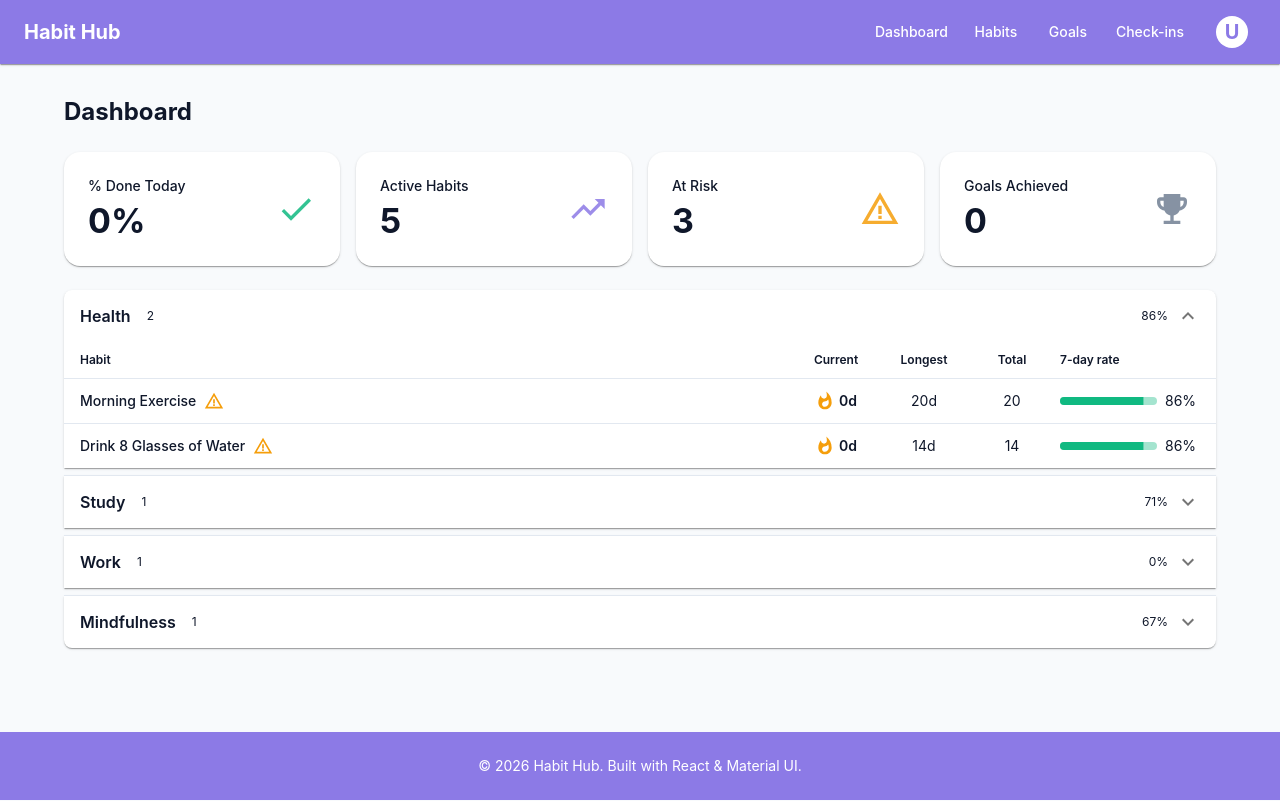
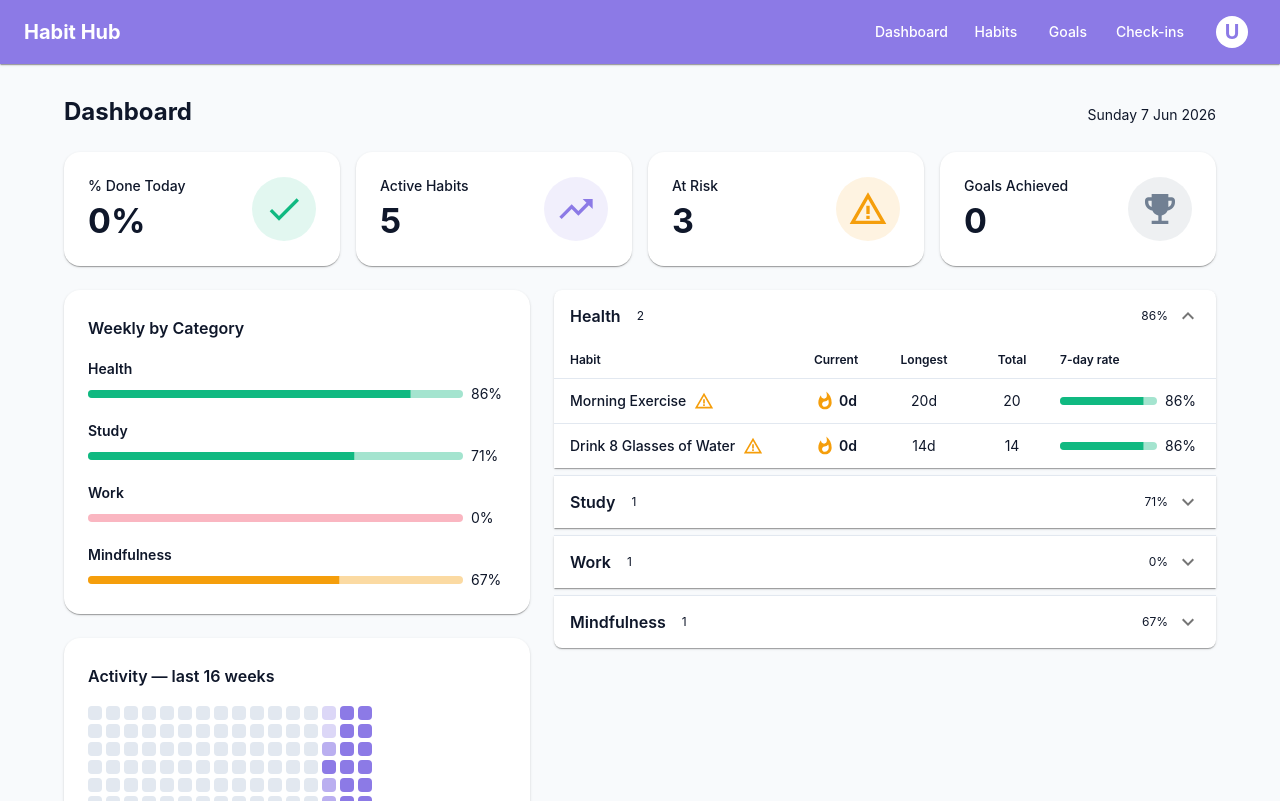
Before and after one commit to NghiaDPTWorkk/habit-hub, a React (Vite) app in the folder fe/: page / in a window 1280 px wide. Shown: the top 801 px of the page. Built offline with nearby package versions, Linux system fonts and the light colour scheme.

Commit message:
feat(dash): HH-017 - kpi card category section

```diff
--- a/fe/package.json
+++ b/fe/package.json
@@ -24,7 +24,7 @@
     "zustand": "^5.0.14"
   },
   "devDependencies": {
-    "@eslint/js": "^10.0.1",
+    "@eslint/js": "^9.0.0",
     "vitest": "^3.0.0",
     "@types/node": "^24.13.1",
     "@types/react": "^19.2.14",
--- a/fe/src/features/dashboard/components/DashboardPage.tsx
+++ b/fe/src/features/dashboard/components/DashboardPage.tsx
@@ -2,8 +2,10 @@ import React from 'react'
 import Grid from '@mui/material/Grid'
 import { Box, Typography } from '@/components/ui'
 import { Card } from '@/components/ui'
+import { CalendarHeatmap } from '@/components/ui'
+import { MiniChart } from '@/components/ui'
 import { Icons } from '@/components/ui/icons'
-import { useDashboard } from '../hooks'
+import { useDashboard, useDailyIntensity, useWeeklyRates } from '../hooks'
 import { KpiCard } from './KpiCard'
 import { CategorySection } from './CategorySection'
 
@@ -12,22 +14,47 @@ const KPI_DONE_TITLE = '% Done Today'
 const KPI_ACTIVE_TITLE = 'Active Habits'
 const KPI_RISK_TITLE = 'At Risk'
 const KPI_GOALS_TITLE = 'Goals Achieved'
+const SECTION_WEEKLY = 'Weekly by Category'
+const SECTION_ACTIVITY = 'Activity — last 16 weeks'
 const EMPTY_TITLE = 'No habits yet'
 const EMPTY_DESC = 'Go to Habits and create your first habit to see stats here.'
 const ICON_SIZE = { fontSize: 40 }
+const HEATMAP_WEEKS = 16
+
+const CARD_DONE = { iconColor: 'success.main', iconBg: 'rgba(16,185,129,0.12)' }
+const CARD_ACTIVE = { iconColor: 'primary.main', iconBg: 'rgba(140,122,230,0.12)' }
+const CARD_RISK = { iconColor: 'warning.main', iconBg: 'rgba(245,158,11,0.12)' }
+const CARD_GOALS = { iconColor: 'secondary.main', iconBg: 'rgba(113,128,147,0.12)' }
 
 function formatPercent(value: number): string {
   return `${Math.round(value * 100)}%`
 }
 
+function getDateLabel(): string {
+  return new Date().toLocaleDateString('en-GB', {
+    weekday: 'long',
+    day: 'numeric',
+    month: 'short',
+    year: 'numeric',
+  })
+}
+
 export const DashboardPage: React.FC = () => {
   const { summary, habitsByCategory } = useDashboard()
+  const heatmapData = useDailyIntensity(HEATMAP_WEEKS * 7)
+  const weeklyRates = useWeeklyRates()
+  const dateLabel = getDateLabel()
 
   return (
     <Box sx={{ display: 'flex', flexDirection: 'column', gap: 3 }}>
+      <Box sx={{ display: 'flex', justifyContent: 'space-between', alignItems: 'baseline' }}>
         <Typography variant="h5" sx={{ fontWeight: 700 }}>
           {PAGE_TITLE}
         </Typography>
+        <Typography variant="body2" color="text.secondary">
+          {dateLabel}
+        </Typography>
+      </Box>
 
       <Grid container spacing={2}>
         <Grid size={{ xs: 12, sm: 6, md: 3 }}>
@@ -35,7 +62,7 @@ export const DashboardPage: React.FC = () => {
             title={KPI_DONE_TITLE}
             value={formatPercent(summary.percentCompletedToday)}
             icon={<Icons.Check sx={ICON_SIZE} />}
-            iconColor="success.main"
+            {...CARD_DONE}
           />
         </Grid>
         <Grid size={{ xs: 12, sm: 6, md: 3 }}>
@@ -43,7 +70,7 @@ export const DashboardPage: React.FC = () => {
             title={KPI_ACTIVE_TITLE}
             value={summary.activeHabits}
             icon={<Icons.TrendingUp sx={ICON_SIZE} />}
-            iconColor="primary.main"
+            {...CARD_ACTIVE}
           />
         </Grid>
         <Grid size={{ xs: 12, sm: 6, md: 3 }}>
@@ -51,7 +78,7 @@ export const DashboardPage: React.FC = () => {
             title={KPI_RISK_TITLE}
             value={summary.atRiskHabits}
             icon={<Icons.WarningAmber sx={ICON_SIZE} />}
-            iconColor="warning.main"
+            {...CARD_RISK}
           />
         </Grid>
         <Grid size={{ xs: 12, sm: 6, md: 3 }}>
@@ -59,11 +86,32 @@ export const DashboardPage: React.FC = () => {
             title={KPI_GOALS_TITLE}
             value={summary.achievedGoals}
             icon={<Icons.EmojiEvents sx={ICON_SIZE} />}
-            iconColor="secondary.main"
+            {...CARD_GOALS}
           />
         </Grid>
       </Grid>
 
+      <Grid container spacing={3}>
+        <Grid size={{ xs: 12, md: 5 }}>
+          <Box sx={{ display: 'flex', flexDirection: 'column', gap: 3 }}>
+            {weeklyRates.length > 0 && (
+              <Card sx={{ p: 3 }}>
+                <Typography variant="subtitle1" sx={{ fontWeight: 600, mb: 2 }}>
+                  {SECTION_WEEKLY}
+                </Typography>
+                <MiniChart data={weeklyRates} />
+              </Card>
+            )}
+            <Card sx={{ p: 3 }}>
+              <Typography variant="subtitle1" sx={{ fontWeight: 600, mb: 2 }}>
+                {SECTION_ACTIVITY}
+              </Typography>
+              <CalendarHeatmap data={heatmapData} weeks={HEATMAP_WEEKS} />
+            </Card>
+          </Box>
+        </Grid>
+
+        <Grid size={{ xs: 12, md: 7 }}>
           {habitsByCategory.length === 0 ? (
             <Card sx={{ textAlign: 'center', py: 6 }}>
               <Typography variant="h6" color="text.secondary" sx={{ mb: 1 }}>
@@ -85,6 +133,8 @@ export const DashboardPage: React.FC = () => {
               ))}
             </Box>
           )}
+        </Grid>
+      </Grid>
     </Box>
   )
 }
--- a/fe/src/features/dashboard/components/KpiCard.tsx
+++ b/fe/src/features/dashboard/components/KpiCard.tsx
@@ -7,9 +7,10 @@ export interface KpiCardProps {
   value: string | number
   icon?: React.ReactNode
   iconColor?: string
+  iconBg?: string
 }
 
-export const KpiCard: React.FC<KpiCardProps> = ({ title, value, icon, iconColor }) => {
+export const KpiCard: React.FC<KpiCardProps> = ({ title, value, icon, iconColor, iconBg }) => {
   return (
     <Card sx={{ display: 'flex', justifyContent: 'space-between', alignItems: 'center' }}>
       <Box>
@@ -21,7 +22,17 @@ export const KpiCard: React.FC<KpiCardProps> = ({ title, value, icon, iconColor
         </Typography>
       </Box>
       {icon && (
-        <Box sx={{ color: iconColor ?? 'primary.main', opacity: 0.85, display: 'flex' }}>
+        <Box
+          sx={{
+            color: iconColor ?? 'primary.main',
+            bgcolor: iconBg,
+            borderRadius: '50%',
+            p: 1.5,
+            display: 'flex',
+            alignItems: 'center',
+            justifyContent: 'center',
+          }}
+        >
           {icon}
         </Box>
       )}
--- a/fe/src/features/dashboard/hooks/index.ts
+++ b/fe/src/features/dashboard/hooks/index.ts
@@ -1,11 +1,27 @@
 import { useMemo } from 'react'
 import { useBoundStore } from '@/store'
 import type { DashboardDto } from '@/types'
-import { getDashboard } from '../services'
+import type { HeatmapDay } from '@/components/ui/CalendarHeatmap'
+import type { MiniChartItem } from '@/components/ui/MiniChart'
+import { getDashboard, getDailyIntensity, getWeeklyCategoryRates } from '../services'
 
 export function useDashboard(): DashboardDto {
   const habits = useBoundStore((s) => s.habits)
   const checkins = useBoundStore((s) => s.checkins)
   const goals = useBoundStore((s) => s.goals)
-  return useMemo(() => getDashboard(habits, checkins, goals), [habits, checkins, goals])
+  return useMemo(
+    () => getDashboard(habits, Object.values(checkins), goals),
+    [habits, checkins, goals]
+  )
 }
+
+export function useDailyIntensity(days = 365): HeatmapDay[] {
+  const checkins = useBoundStore((s) => s.checkins)
+  return useMemo(() => getDailyIntensity(days, Object.values(checkins)), [days, checkins])
+}
+
+export function useWeeklyRates(): MiniChartItem[] {
+  const habits = useBoundStore((s) => s.habits)
+  const checkins = useBoundStore((s) => s.checkins)
+  return useMemo(() => getWeeklyCategoryRates(habits, Object.values(checkins)), [habits, checkins])
+}
--- a/fe/src/features/dashboard/services/index.ts
+++ b/fe/src/features/dashboard/services/index.ts
@@ -1,6 +1,8 @@
 import type { Habit, Checkin, Goal, Category } from '@/types'
 import type { HabitSummary, DashboardDto } from '@/types'
 import { isScheduledForDate } from '@/features/habits/services/ScheduleService'
+import type { HeatmapDay } from '@/components/ui/CalendarHeatmap'
+import type { MiniChartItem } from '@/components/ui/MiniChart'
 
 const CATEGORIES: Category[] = ['Health', 'Study', 'Work', 'Mindfulness', 'Other']
 const MAX_STREAK_DAYS = 365
@@ -96,7 +98,8 @@ export function isAtRisk(habit: Habit, checkins: Checkin[]): boolean {
 }
 
 export function goalProgress(goal: Goal, habit: Habit, checkins: Checkin[]): number {
-  const value = goal.targetType === 'streak'
+  const value =
+    goal.targetType === 'streak'
       ? currentStreak(habit, checkins)
       : totalCompletions(habit, checkins)
   return Math.min(100, Math.round((value / goal.targetValue) * 100))
@@ -149,3 +152,27 @@ export function getDashboard(habits: Habit[], checkins: Checkin[], goals: Goal[]
     habitsByCategory,
   }
 }
+
+export function getDailyIntensity(days: number, checkins: Checkin[]): HeatmapDay[] {
+  const today = todayStr()
+  return Array.from({ length: days }, (_, i) => {
+    const date = subDays(today, days - 1 - i)
+    const count = checkins.filter((c) => c.date === date && c.status === 'Completed').length
+    return { date, count }
+  })
+}
+
+export function getWeeklyCategoryRates(habits: Habit[], checkins: Checkin[]): MiniChartItem[] {
+  const activeHabits = habits.filter((h) => h.status === 'Active')
+  return CATEGORIES.flatMap((category) => {
+    const categoryHabits = activeHabits.filter((h) => h.category === category)
+    if (categoryHabits.length === 0) return []
+    const avg =
+      categoryHabits.reduce((sum, h) => sum + weeklyCompletionRate(h, checkins), 0) /
+      categoryHabits.length
+    const value = Math.round(avg * 100)
+    const color: MiniChartItem['color'] =
+      value >= 70 ? 'success' : value >= 40 ? 'warning' : 'error'
+    return [{ label: category as string, value, color }]
+  })
+}
--- a/fe/vite.config.ts
+++ b/fe/vite.config.ts
@@ -12,4 +12,21 @@ export default defineConfig({
       '@': path.resolve(__dirname, './src'),
     },
   },
+  optimizeDeps: {
+    include: [
+      '@mui/material',
+      '@mui/material/styles',
+      '@mui/icons-material/Check',
+      '@mui/icons-material/EmojiEvents',
+      '@mui/icons-material/ExpandMore',
+      '@mui/icons-material/TrendingUp',
+      '@mui/icons-material/WarningAmber',
+      '@mui/icons-material/Whatshot',
+      '@mui/material/Checkbox',
+      '@mui/material/Divider',
+      '@mui/material/FormControlLabel',
+      '@mui/material/FormGroup',
+      '@mui/material/Grid',
+    ],
+  },
 })
```
Also changed, not shown: 1 other file (tests, documents, lock files or other folders). Lines whose indentation alone changed are shown as unchanged.
